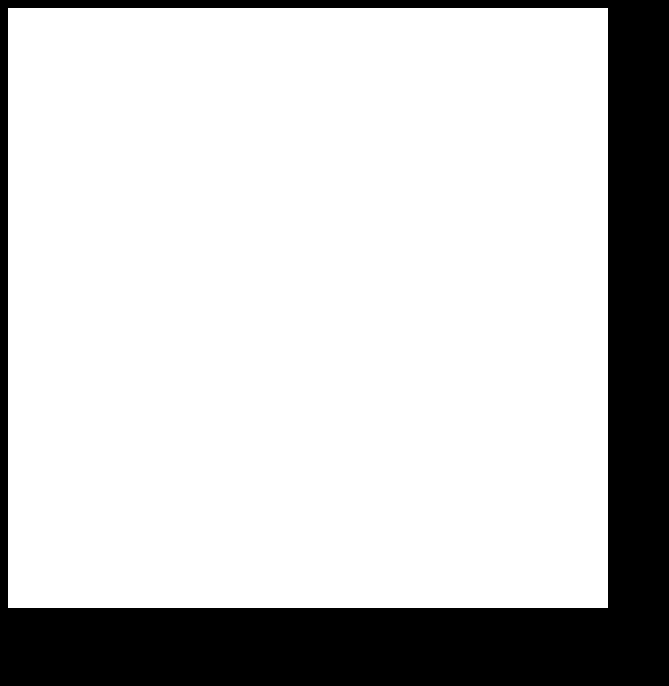
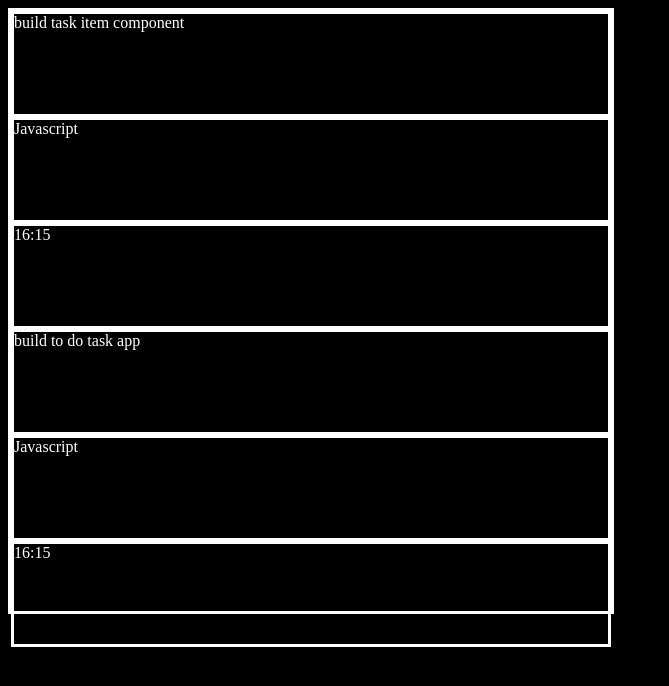
Before and after one commit to ck-js/To-Do-App, a website built with webpack: page dist/index.html in a window 1280 px wide. Shown: the whole page, without its empty margins (0-669 px from the left). Built offline with nearby package versions, Linux system fonts and the light colour scheme.

Commit message:
add task items componentthat suppose to append 3 object properties in oen task item but current bug puts each property in its own task item element one by one where as we want 3 props in one element.

```diff
--- a/src/index.js
+++ b/src/index.js
@@ -13,3 +13,4 @@ output.appendChild(taskItemsContainer())
 // append task items to task items container
 const taskItemsParent = document.getElementById('task-items-container')
 taskItemsParent.appendChild(createTaskItem())
+// append description component to task item
--- a/src/style.css
+++ b/src/style.css
@@ -3,7 +3,16 @@ body {
     color: white;
 }
 #task-items-container {
-    background-color: white;
+    border: 3px solid white;
     height: 600px;
     width: 600px;
 }
+#items-wrapper {
+    display: flex;
+    flex-direction: column;
+
+}
+.task-item {
+    border: 3px solid white;
+    height: 100px;
+}
--- a/src/user-interface.js
+++ b/src/user-interface.js
@@ -1,7 +1,22 @@
+// get the current time in hours and minutes
+const now = new Date();
+const currentHour = now.getHours();
+const currentMinute = now.getMinutes();
+// array to store task item elements
+let taskItemsArray = [
+    {
+        description: 'build task item component',
+        project: 'Javascript',
+        timeSpent: currentHour + ':' + currentMinute,
 
-// array to store task item elements
-let taskItemsArray = ['Task1', 'Task2','Task3'];
+    },
+        {
+            description: 'build to do task app',
+            project: 'Javascript',
+            timeSpent: currentHour + ':' + currentMinute,
+        }
 
+];
 
 // create task items container
 function taskItemsContainer() {
@@ -13,25 +28,80 @@ return container;
 // create task item
 function createTaskItem() {
     const container = document.createElement('div')
+    container.id = 'items-wrapper';
+
+
     for (let i = 0;i < taskItemsArray.length; i++) {
         const item = taskItemsArray[i];
 
+        const taskItemElement = document.createElement('div');
+        taskItemElement.classList.add('task-item-element')
+
         const div = document.createElement('div');
-        div.textContent = item;
+        div.classList.add('task-item');
+        div.id = 'task-description';
+        div.textContent = item.description;
+
+        const div2 = document.createElement('div');
+        div2.classList.add('task-item');
+        div2.id = 'task-project';
+        div2.textContent = item.project;
+
+        const div3 = document.createElement('div');
+        div3.classList.add('task-item');
+        div3.id = 'task-time-spent';
+        div3.textContent = item.timeSpent;
 
 
-console.log(item);
-        container.appendChild(div)
+
+        taskItemElement.appendChild(div)
+        taskItemElement.appendChild(div2)
+        taskItemElement.appendChild(div3)
+        container.appendChild(taskItemElement)
+        // div.appendChild(div2)
+        // div2.appendChild(div3)
+        // container.appendChild(createDescriptionComponent())
+        // container.appendChild(addProjectComponent())
+    }
+
+
+    return container;
+}
+
+function createDescriptionComponent(description) {
+const container = document.createElement('div');
+container.classList.add('task-description');
+for (let i = 0; i < taskItemsArray.length; i++) {
+    const item = taskItemsArray[i];
+
+    const div = document.createElement('div');
+div.textContent = item.description;
+
+container.appendChild(div)
+
+}
+return container;
+}
+// add project component to task item cntainer
+function addProjectComponent(project){
+    const container = document.createElement('div');
+    container.classList.add('task-project');
+    for (let i = 0; i < taskItemsArray.length; i++) {
+        const item = taskItemsArray[i];
+
+        const div = document.createElement('div');
+    div.textContent = item.project;
+
+    container.appendChild(div)
+
     }
     return container;
-
-
-}
-
-
+    }
 
 export {
 taskItemsContainer,
 createTaskItem,
+createDescriptionComponent,
+
 
 }
```
